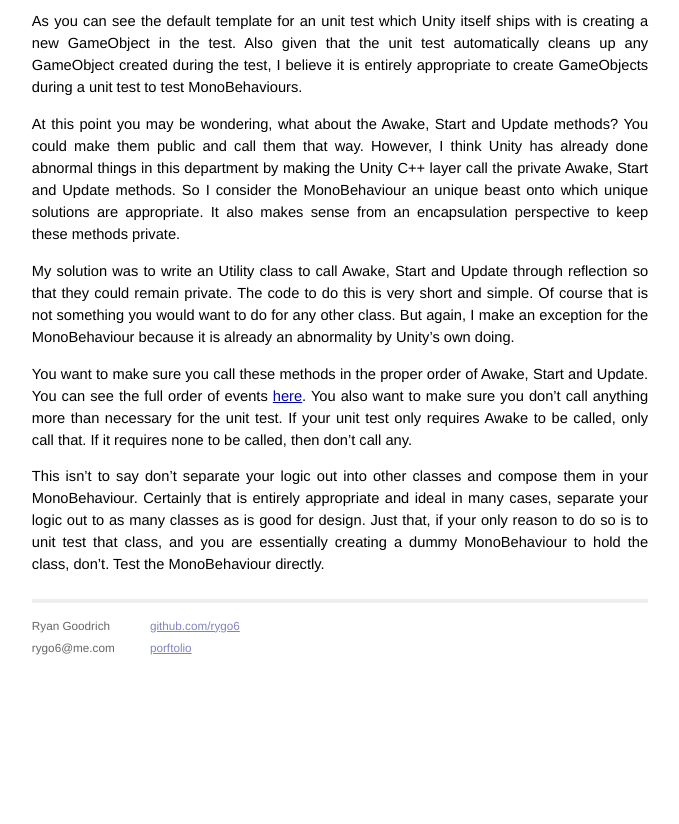
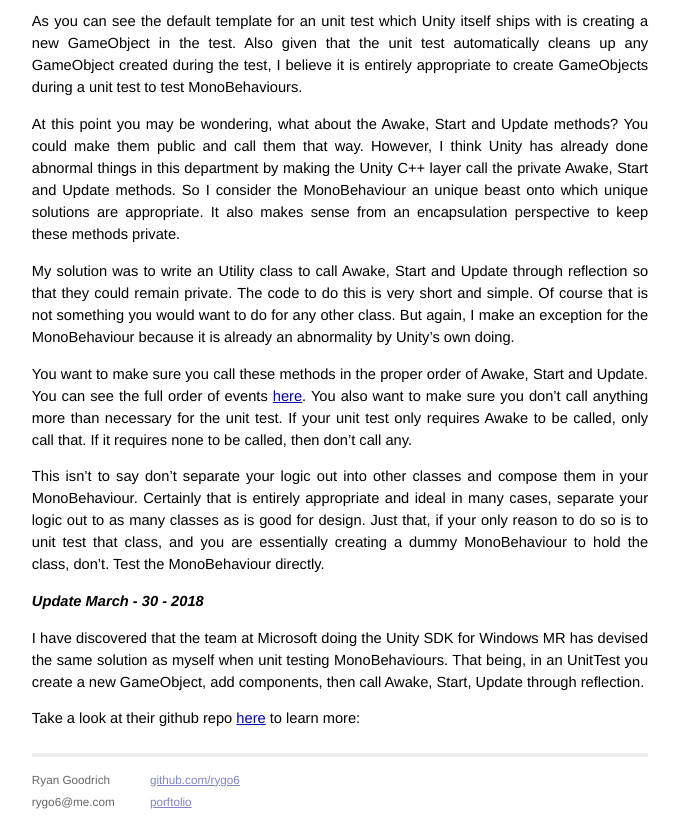
Before and after one commit to rygo6/rygo6.github.io, a Jekyll site: the page built from _posts/2017-3-28-You-Can-Unit-Test-MonoBehaviours.md, in a window 1280 px wide, cut to the strip 722-1546 px from the top of the page. Shown: the whole strip, without its empty margins (300-979 px from the left). Built offline with Jekyll 4.4.1, drawn with Linux system fonts in a browser that asks for light colours; before the commit the page ends 1392 px from its top, so only the background shows below that.

Commit message:
mono unit test update

```diff
--- a/_posts/2017-3-28-You-Can-Unit-Test-MonoBehaviours.md
+++ b/_posts/2017-3-28-You-Can-Unit-Test-MonoBehaviours.md
@@ -27,3 +27,9 @@ My solution was to write an Utility class to call Awake, Start and Update throug
 You want to make sure you call these methods in the proper order of Awake, Start and Update. You can see the full order of events [here](https://docs.unity3d.com/Manual/ExecutionOrder.html). You also want to make sure you don't call anything more than necessary for the unit test. If your unit test only requires Awake to be called, only call that. If it requires none to be called, then don't call any.
 
 This isn't to say don't separate your logic out into other classes and compose them in your MonoBehaviour. Certainly that is entirely appropriate and ideal in many cases, separate your logic out to as many classes as is good for design. Just that, if your only reason to do so is to unit test that class, and you are essentially creating a dummy MonoBehaviour to hold the class, don't. Test the MonoBehaviour directly.
+
+###### *Update March - 30 - 2018*
+
+I have discovered that the team at Microsoft doing the Unity SDK for Windows MR has devised the same solution as myself when unit testing MonoBehaviours. That being, in an UnitTest you create a new GameObject, add components, then call Awake, Start, Update through reflection.
+
+Take a look at their github repo [here](https://github.com/Microsoft/MixedRealityToolkit-Unity/tree/master/Assets/HoloToolkit-UnitTests) to learn more:
```
